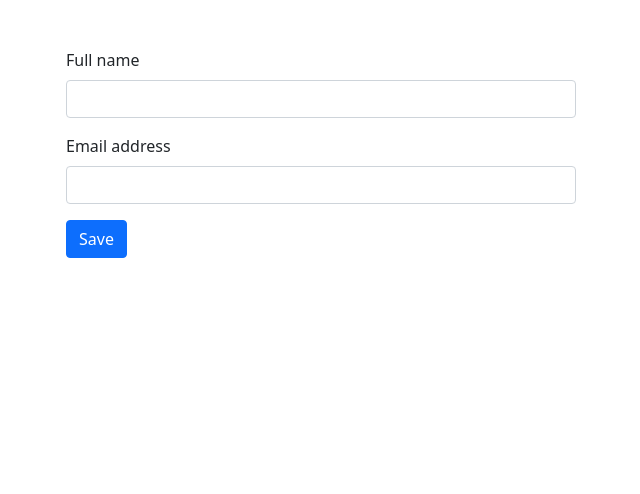
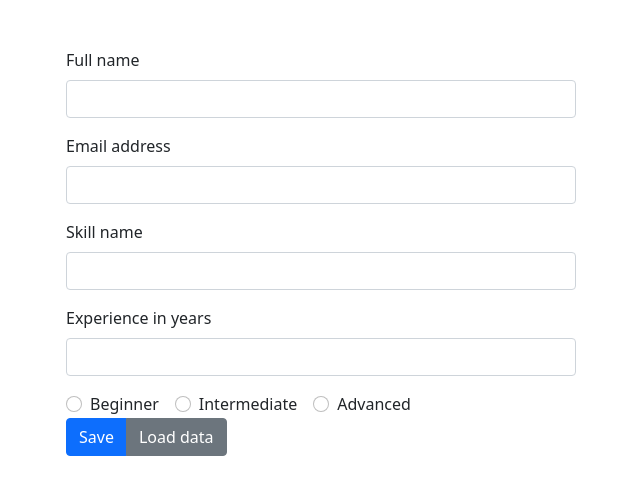
Before and after one commit to afolabiopakunle/angular-forms-005, an Angular app: page / in a window 1280 px wide. Shown: the top 494 px of the page, without its empty margins (52-692 px from the left). Built offline with nearby package versions, Linux system fonts and the light colour scheme.

Commit message:
form setValue works

```diff
--- a/src/app/create-employee/create-employee.component.html
+++ b/src/app/create-employee/create-employee.component.html
@@ -1,18 +1,45 @@
 <div class="row">
   <div class="col-md-6">
-    <form [formGroup]="employeeForm" (ngSubmit)="submit()">
+    <form (ngSubmit)="submit()" [formGroup]="employeeForm">
       <div class="mb-3">
-        <label for="fullName" class="form-label">Full name</label>
-        <input formControlName="fullName" type="text" class="form-control" id="fullName" aria-describedby="fullName">
+        <label class="form-label" for="fullName">Full name</label>
+        <input aria-describedby="fullName" class="form-control" formControlName="fullName" id="fullName" type="text">
       </div>
       <div class="mb-3">
-        <label for="email" class="form-label">Email address</label>
-        <input formControlName="email" type="email" class="form-control" id="email" aria-describedby="email">
+        <label class="form-label" for="email">Email address</label>
+        <input aria-describedby="email" class="form-control" formControlName="email" id="email" type="email">
       </div>
-<div>
-
-</div>
-      <button class="btn btn-primary">Save</button>
+      <div formGroupName="skills">
+        <div class="mb-3">
+          <label class="form-label" for="fullName">Skill name</label>
+          <input aria-describedby="skillName" class="form-control" formControlName="skillName" id="skillName"
+                 type="text">
+        </div>
+        <div class="mb-3">
+          <label class="form-label" for="experienceInYears">Experience in years</label>
+          <input aria-describedby="experienceInYears" class="form-control" formControlName="experienceInYears"
+                 id="experienceInYears" type="number">
+        </div>
+        <div class="form-check form-check-inline">
+          <input class="form-check-input" formControlName="proficiency" id="beginner" name="proficiency" type="radio"
+                 value="beginner">
+          <label class="form-check-label" for="beginner">Beginner</label>
+        </div>
+        <div class="form-check form-check-inline">
+          <input class="form-check-input" formControlName="proficiency" id="intermediate" name="proficiency"
+                 type="radio" value="intermediate">
+          <label class="form-check-label" for="intermediate">Intermediate</label>
+        </div>
+        <div class="form-check form-check-inline">
+          <input class="form-check-input" formControlName="proficiency" formControlName="proficiency" id="advanced"
+                 name="proficiency" type="radio" value="advanced">
+          <label class="form-check-label" for="advanced">Advanced</label>
+        </div>
+      </div>
+      <div class="btn-group">
+        <button (click)="submit()" class="btn btn-primary">Save</button>
+        <button (click)="loadData()" class="btn btn-secondary">Load data</button>
+      </div>
     </form>
   </div>
 </div>
--- a/src/app/create-employee/create-employee.component.ts
+++ b/src/app/create-employee/create-employee.component.ts
@@ -24,8 +24,19 @@ export class CreateEmployeeComponent implements OnInit {
     })
   }
 
+  loadData() {
+    this.employeeForm.setValue({
+      fullName: 'Afolabi Opakunle',
+      email: 'afolabi@gmail.com',
+      skills: {
+        proficiency: 'advanced',
+        experienceInYears: 3,
+        skillName: 'Typescript'
+      }
+    })
+  }
   submit() {
     console.log(this.employeeForm);
-    this.employeeForm.reset()
   }
+
 }
```
